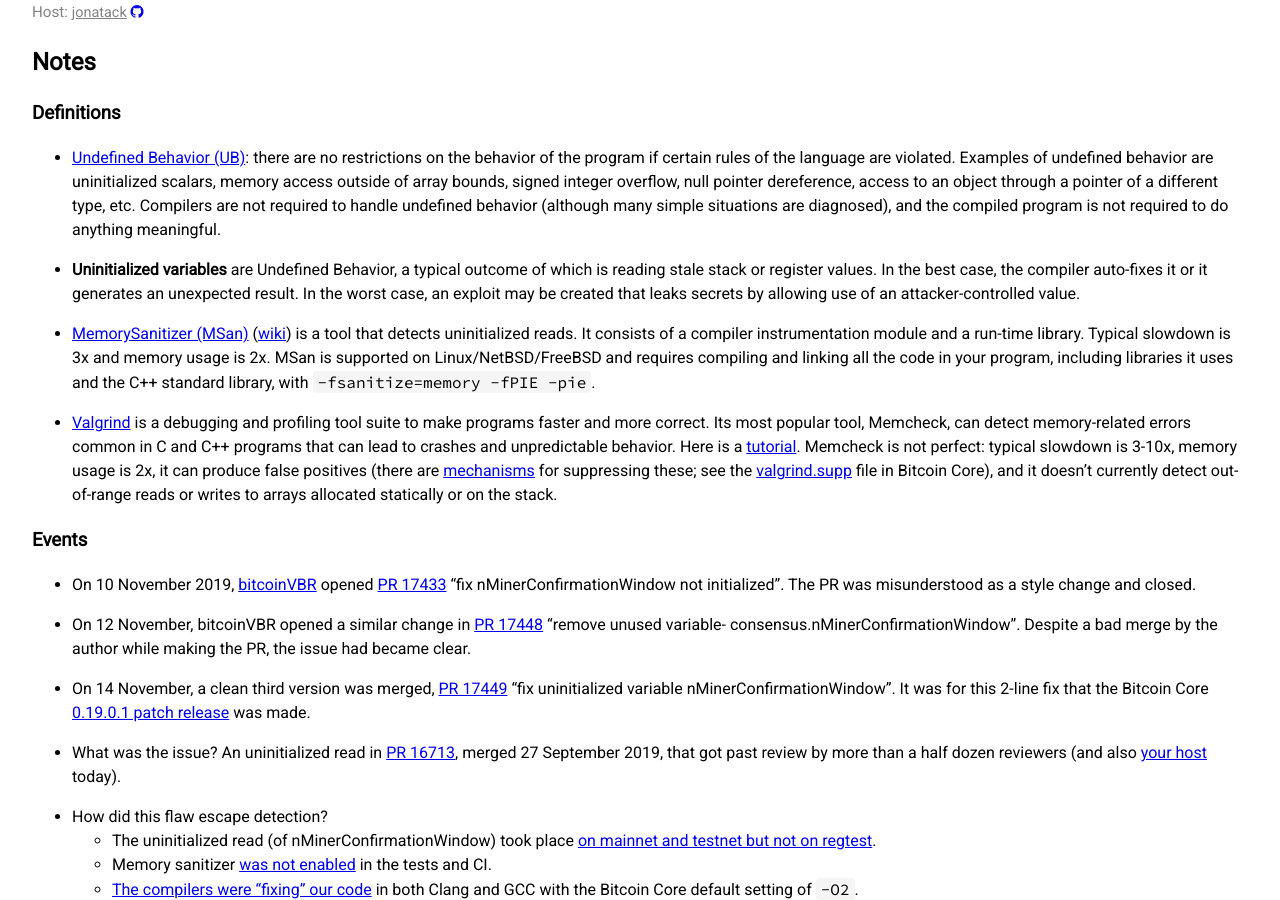
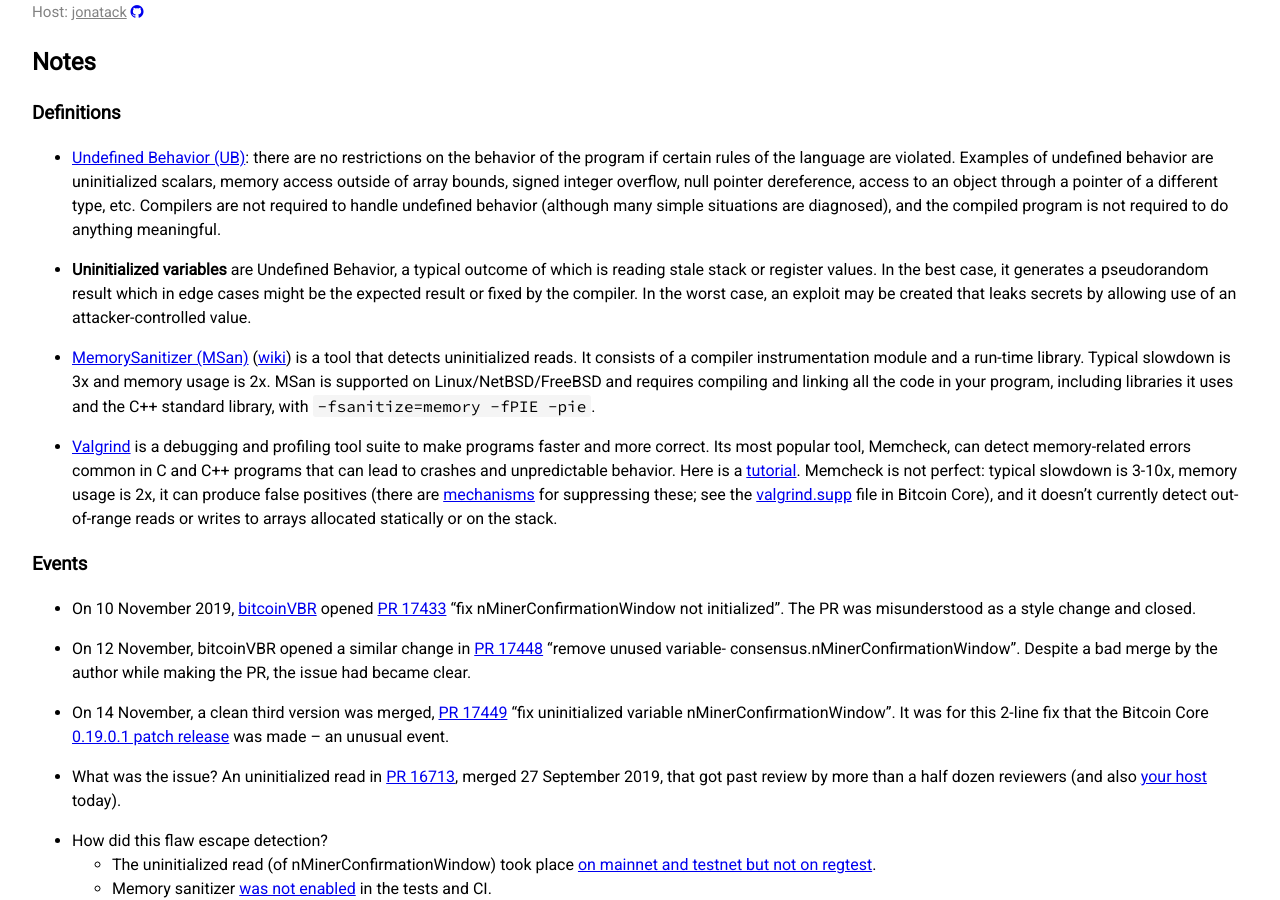
Before and after one commit to bitcoin-core-review-club/website, a Jekyll site: the page built from _posts/2019-12-18-#17639.md, in a window 1280 px wide and 900 px high, scrolled down 282 px. Built offline with Jekyll 4.4.1, drawn with Linux system fonts in a browser that asks for light colours; nearby versions of some CDN libraries.

Commit message:
Update n17639 notes with practicalswift feedback (#96)

```diff
--- a/_posts/2019-12-18-#17639.md
+++ b/_posts/2019-12-18-#17639.md
@@ -22,10 +22,10 @@
   required to do anything meaningful.
 
 - **Uninitialized variables** are Undefined Behavior, a typical outcome of which
-  is reading stale stack or register values. In the best case, the compiler
-  auto-fixes it or it generates an unexpected result. In the worst case, an
-  exploit may be created that leaks secrets by allowing use of an
-  attacker-controlled value.
+  is reading stale stack or register values. In the best case, it generates a
+  pseudorandom result which in edge cases might be the expected result or fixed
+  by the compiler. In the worst case, an exploit may be created that leaks
+  secrets by allowing use of an attacker-controlled value.
 
 - [MemorySanitizer (MSan)](https://clang.llvm.org/docs/MemorySanitizer.html)
   ([wiki](https://github.com/google/sanitizers/wiki/MemorySanitizer)) is a tool
@@ -64,7 +64,7 @@
 17449](https://github.com/bitcoin/bitcoin/pull/17449) "fix uninitialized
 variable nMinerConfirmationWindow". It was for this 2-line fix that the Bitcoin
 Core [0.19.0.1 patch release](https://github.com/bitcoin/bitcoin/commits/0.19)
-was made.
+was made -- an unusual event.
 
 - What was the issue? An uninitialized read in [PR
 16713](https://github.com/bitcoin/bitcoin/pull/16713), merged 27 September 2019,
```
